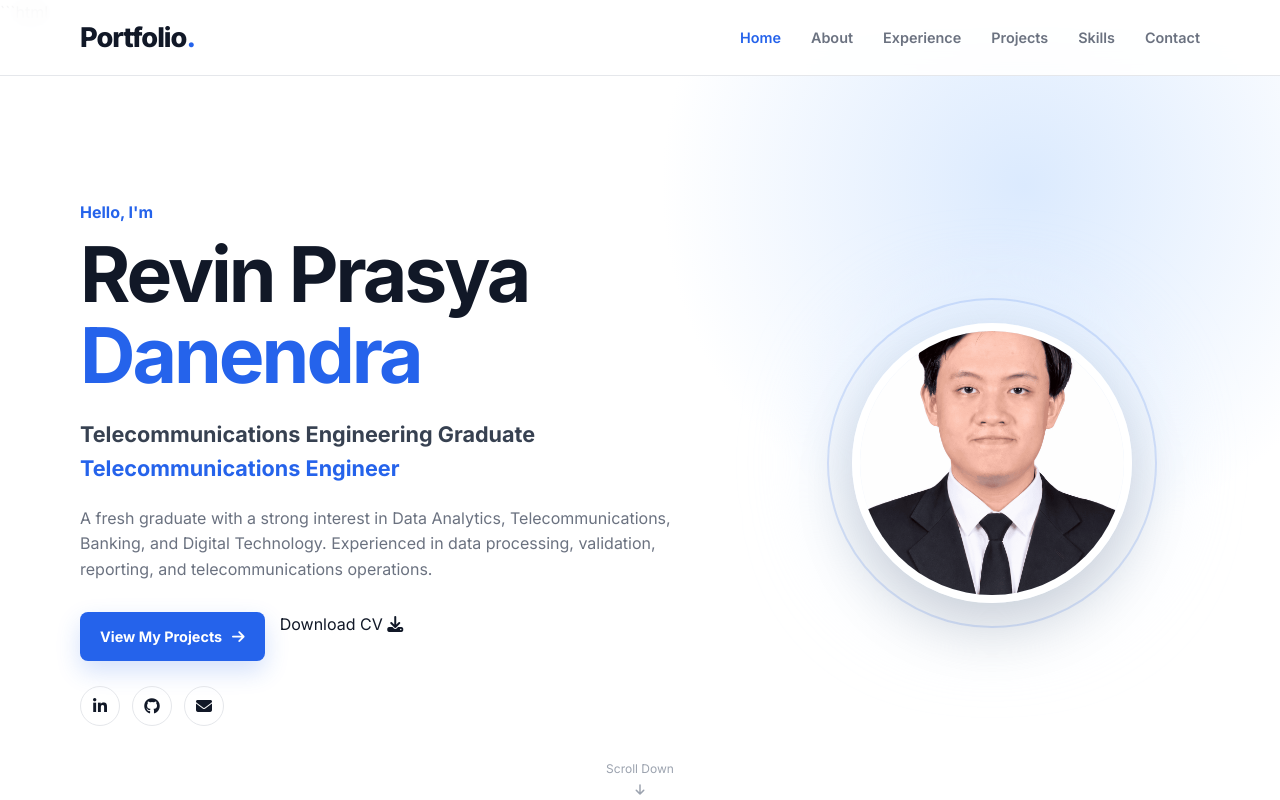
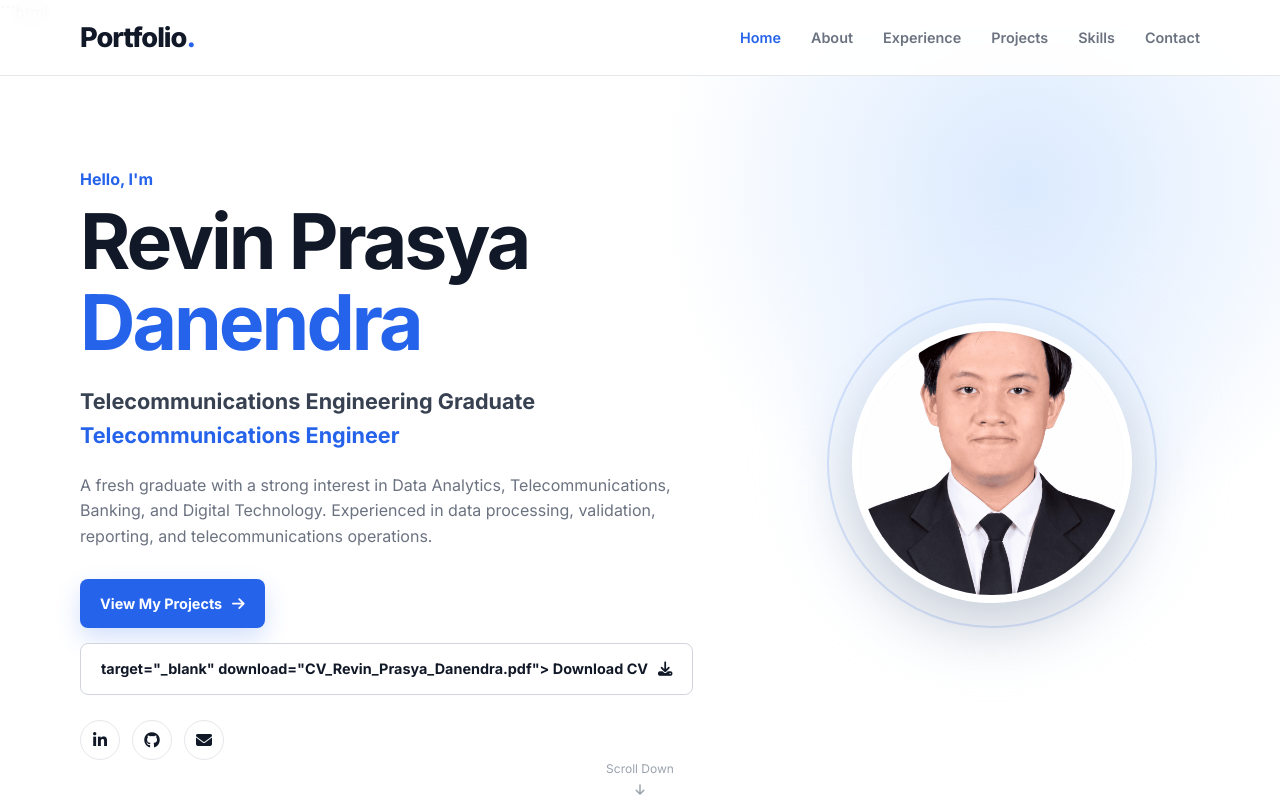
Before and after one commit to revinpd23/Portfolio, a plain HTML site: page index.html in a window 1280 px wide. Shown: the top 800 px of the page. Drawn offline with Linux system fonts and the light colour scheme.

Commit message:
Update index.html

```diff
--- a/index.html
+++ b/index.html
@@ -96,6 +96,7 @@
 
 
                     <a href="assets/CV_Revin_Prasya_Danendra.pdf"
+                        class="btn btn-outline">
                         target="_blank"
                         download="CV_Revin_Prasya_Danendra.pdf">
 
```
